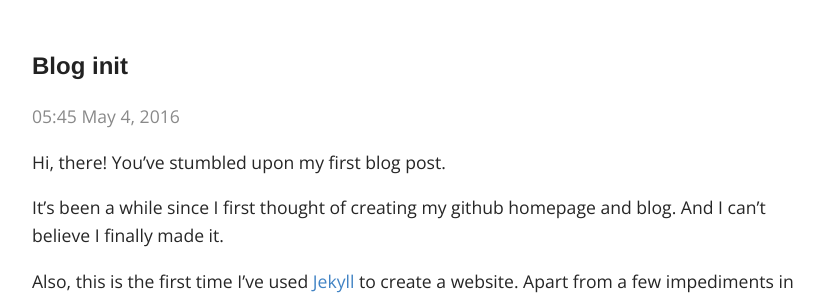
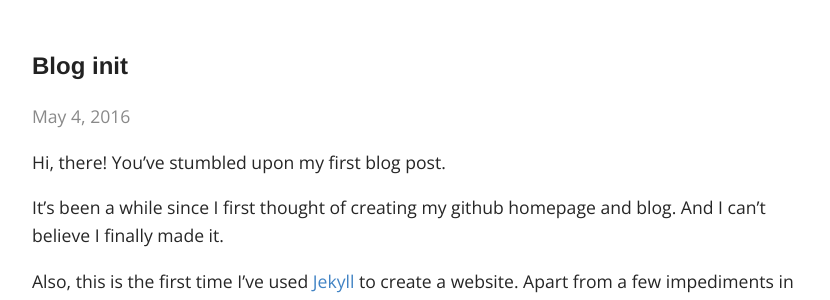
Before and after one commit to nihal111/nihal111.github.io, a Jekyll site: the page built from _posts/2016-05-04-blog-init.markdown, in a window 1280 px wide and 959 px high. Shown: the part 165-465 px from the top of the window, without its empty margins (223-1053 px from the left). Built offline with Jekyll 4.4.1, drawn with Linux system fonts in a browser that asks for light colours; some web fonts are replaced.

Commit message:
Time fix

```diff
--- a/_layouts/post.html
+++ b/_layouts/post.html
@@ -3,6 +3,6 @@
 ---
 
 <h2>{{ page.title }}</h2>
-<time>{{ page.date | date: "%H:%M %b %-d, %Y" }}{% if page.author %} • {{ page.author }}{% endif %}{% if page.meta %} • {{ page.meta }}{% endif %}</time>
+<time>{{ page.date | date: "%b %-d, %Y" }}{% if page.author %} • {{ page.author }}{% endif %}{% if page.meta %} • {{ page.meta }}{% endif %}</time>
 
 {{ content }}
--- a/_posts/2016-05-04-blog-init.markdown
+++ b/_posts/2016-05-04-blog-init.markdown
@@ -1,8 +1,7 @@
 ---
 layout: post
 title:  "Blog init"
-date: 2016-05-04 05:45
-blog: true
+date: 2016-05-04
 ---
 Hi, there! You've stumbled upon my first blog post.
 
```
